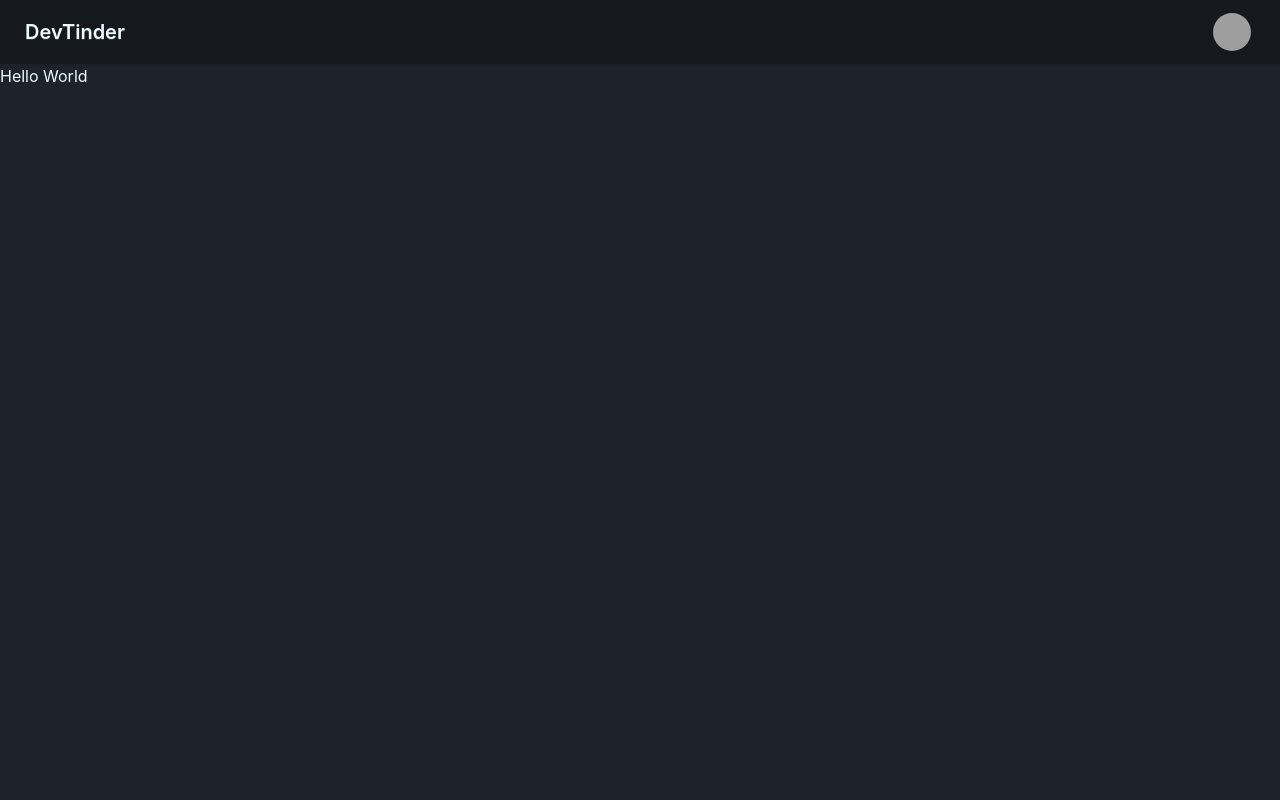
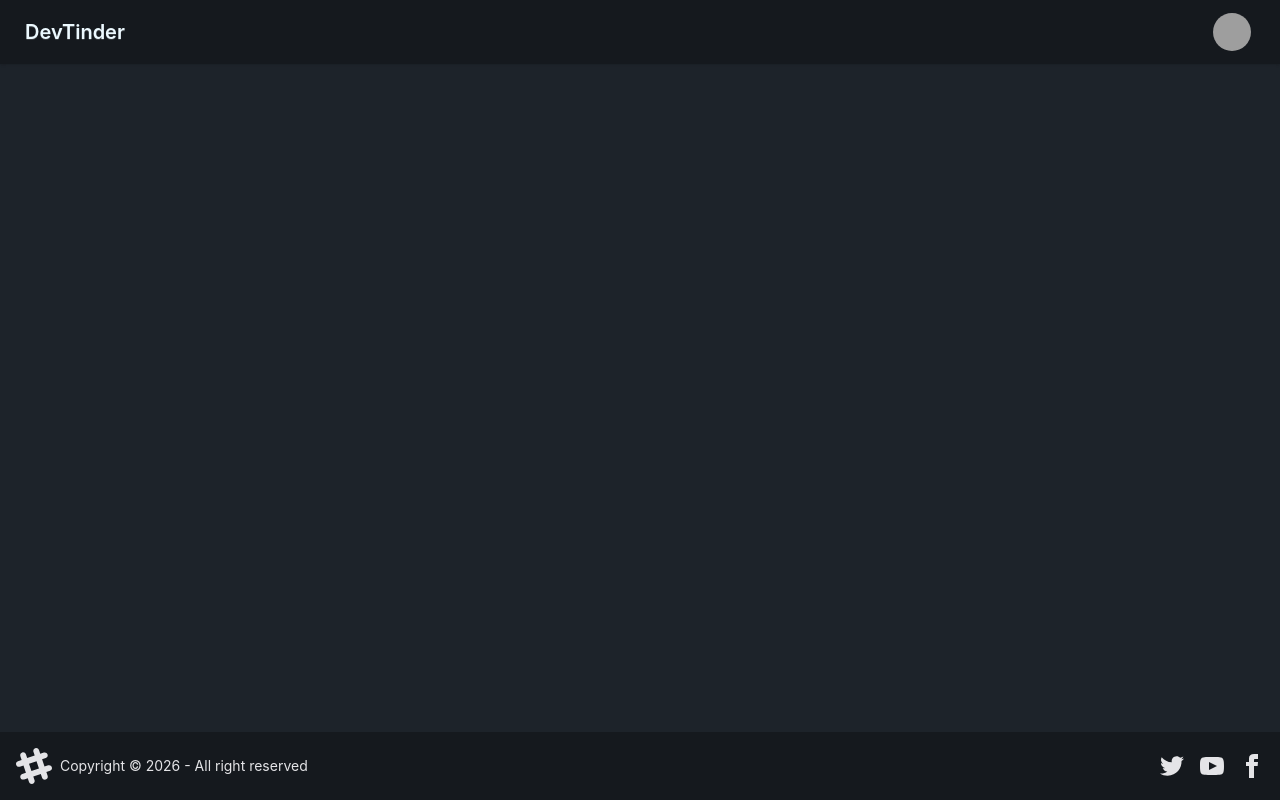
Before and after one commit to kunal2885/DevMatch-web, a React (Vite) app: page / in a window 1280 px wide. Built offline with nearby package versions, Linux system fonts and the light colour scheme; grey boxes are pictures that could not be loaded.

Commit message:
setup the routing in devtinder application using outlet component

```diff
--- a/package.json
+++ b/package.json
@@ -14,6 +14,7 @@
     "daisyui": "^5.5.19",
     "react": "^19.2.5",
     "react-dom": "^19.2.5",
+    "react-router-dom": "^7.15.0",
     "tailwindcss": "^4.3.0"
   },
   "devDependencies": {
--- a/src/App.jsx
+++ b/src/App.jsx
@@ -1,46 +1,21 @@
+import { BrowserRouter, Routes , Route } from "react-router-dom";
+import Login from "./Login";
+import Profile from "./Profile";
+import Body from "./Body"
+
 function App() {
   return (
     <>
-      <div className="navbar bg-base-300 shadow-sm">
-        <div className="flex-1">
-          <a className="btn btn-ghost text-xl">DevTinder</a>
-        </div>
-        <div className="flex gap-2">
+      <BrowserRouter basename="/">
+      <Routes>
+        <Route path="/" element={<Body />} >
+        <Route path="/login" element= {<Login />} />
+        <Route path="/profile" element= {<Profile />} />
+        </Route>
 
-          <div className="dropdown dropdown-end mx-5">
-            <div
-              tabIndex={0}
-              role="button"
-              className="btn btn-ghost btn-circle avatar"
-            >
-              <div className="w-10 rounded-full">
-                <img
-                  alt="Tailwind CSS Navbar component"
-                  src="https://img.daisyui.com/images/stock/photo-1534528741775-53994a69daeb.webp"
-                />
-              </div>
-            </div>
-            <ul
-              tabIndex="-1"
-              className="menu menu-sm dropdown-content bg-base-100 rounded-box z-1 mt-3 w-52 p-2 shadow "
-            >
-              <li>
-                <a className="justify-between">
-                  Profile
-                  <span className="badge">New</span>
-                </a>
-              </li>
-              <li>
-                <a>Settings</a>
-              </li>
-              <li>
-                <a>Logout</a>
-              </li>
-            </ul>
-          </div>
-        </div>
-      </div>
-      <h1>Hello World</h1>
+      </Routes>
+
+      </BrowserRouter>
     </>
   );
 }
--- /dev/null
+++ b/src/Body.jsx
@@ -0,0 +1,16 @@
+import Navbar from './Navbar'
+import React from 'react'
+import { Outlet } from 'react-router-dom'
+import Footer from './Footer'
+
+const Body = () => {
+  return (
+    <div>
+      <Navbar />
+      <Outlet />
+      <Footer />
+    </div>
+  )
+}
+
+export default Body
--- /dev/null
+++ b/src/Footer.jsx
@@ -0,0 +1,59 @@
+import React from 'react'
+
+const Footer = () => {
+  return (
+    <footer className="footer sm:footer-horizontal bg-base-300 text-neutral-content fixed bottom-0 p-4">
+  <aside className="grid-flow-col items-center">
+    <svg
+      width="36"
+      height="36"
+      viewBox="0 0 24 24"
+      xmlns="http://www.w3.org/2000/svg"
+      fillRule="evenodd"
+      clipRule="evenodd"
+      className="fill-current">
+      <path
+        d="M22.672 15.226l-2.432.811.841 2.515c.33 1.019-.209 2.127-1.23 2.456-1.15.325-2.148-.321-2.463-1.226l-.84-2.518-5.013 1.677.84 2.517c.391 1.203-.434 2.542-1.831 2.542-.88 0-1.601-.564-1.86-1.314l-.842-2.516-2.431.809c-1.135.328-2.145-.317-2.463-1.229-.329-1.018.211-2.127 1.231-2.456l2.432-.809-1.621-4.823-2.432.808c-1.355.384-2.558-.59-2.558-1.839 0-.817.509-1.582 1.327-1.846l2.433-.809-.842-2.515c-.33-1.02.211-2.129 1.232-2.458 1.02-.329 2.13.209 2.461 1.229l.842 2.515 5.011-1.677-.839-2.517c-.403-1.238.484-2.553 1.843-2.553.819 0 1.585.509 1.85 1.326l.841 2.517 2.431-.81c1.02-.33 2.131.211 2.461 1.229.332 1.018-.21 2.126-1.23 2.456l-2.433.809 1.622 4.823 2.433-.809c1.242-.401 2.557.484 2.557 1.838 0 .819-.51 1.583-1.328 1.847m-8.992-6.428l-5.01 1.675 1.619 4.828 5.011-1.674-1.62-4.829z"></path>
+    </svg>
+    <p>Copyright © {new Date().getFullYear()} - All right reserved</p>
+  </aside>
+  <nav className="grid-flow-col gap-4 md:place-self-center md:justify-self-end">
+    <a>
+      <svg
+        xmlns="http://www.w3.org/2000/svg"
+        width="24"
+        height="24"
+        viewBox="0 0 24 24"
+        className="fill-current">
+        <path
+          d="M24 4.557c-.883.392-1.832.656-2.828.775 1.017-.609 1.798-1.574 2.165-2.724-.951.564-2.005.974-3.127 1.195-.897-.957-2.178-1.555-3.594-1.555-3.179 0-5.515 2.966-4.797 6.045-4.091-.205-7.719-2.165-10.148-5.144-1.29 2.213-.669 5.108 1.523 6.574-.806-.026-1.566-.247-2.229-.616-.054 2.281 1.581 4.415 3.949 4.89-.693.188-1.452.232-2.224.084.626 1.956 2.444 3.379 4.6 3.419-2.07 1.623-4.678 2.348-7.29 2.04 2.179 1.397 4.768 2.212 7.548 2.212 9.142 0 14.307-7.721 13.995-14.646.962-.695 1.797-1.562 2.457-2.549z"></path>
+      </svg>
+    </a>
+    <a>
+      <svg
+        xmlns="http://www.w3.org/2000/svg"
+        width="24"
+        height="24"
+        viewBox="0 0 24 24"
+        className="fill-current">
+        <path
+          d="M19.615 3.184c-3.604-.246-11.631-.245-15.23 0-3.897.266-4.356 2.62-4.385 8.816.029 6.185.484 8.549 4.385 8.816 3.6.245 11.626.246 15.23 0 3.897-.266 4.356-2.62 4.385-8.816-.029-6.185-.484-8.549-4.385-8.816zm-10.615 12.816v-8l8 3.993-8 4.007z"></path>
+      </svg>
+    </a>
+    <a>
+      <svg
+        xmlns="http://www.w3.org/2000/svg"
+        width="24"
+        height="24"
+        viewBox="0 0 24 24"
+        className="fill-current">
+        <path
+          d="M9 8h-3v4h3v12h5v-12h3.642l.358-4h-4v-1.667c0-.955.192-1.333 1.115-1.333h2.885v-5h-3.808c-3.596 0-5.192 1.583-5.192 4.615v3.385z"></path>
+      </svg>
+    </a>
+  </nav>
+</footer>
+  )
+}
+
+export default Footer
--- /dev/null
+++ b/src/Login.jsx
@@ -0,0 +1,11 @@
+import React from 'react'
+
+const Login = () => {
+  return (
+    <div>
+      Login page
+    </div>
+  )
+}
+
+export default Login
--- /dev/null
+++ b/src/Navbar.jsx
@@ -0,0 +1,49 @@
+import React from 'react'
+
+const Navbar = () => {
+  return (
+
+      <div className="navbar bg-base-300 shadow-sm">
+        <div className="flex-1">
+          <a className="btn btn-ghost text-xl">DevTinder</a>
+        </div>
+        <div className="flex gap-2">
+
+          <div className="dropdown dropdown-end mx-5">
+            <div
+              tabIndex={0}
+              role="button"
+              className="btn btn-ghost btn-circle avatar"
+            >
+              <div className="w-10 rounded-full">
+                <img
+                  alt="Tailwind CSS Navbar component"
+                  src="https://img.daisyui.com/images/stock/photo-1534528741775-53994a69daeb.webp"
+                />
+              </div>
+            </div>
+            <ul
+              tabIndex="-1"
+              className="menu menu-sm dropdown-content bg-base-100 rounded-box z-1 mt-3 w-52 p-2 shadow "
+            >
+              <li>
+                <a className="justify-between">
+                  Profile
+                  <span className="badge">New</span>
+                </a>
+              </li>
+              <li>
+                <a>Settings</a>
+              </li>
+              <li>
+                <a>Logout</a>
+              </li>
+            </ul>
+          </div>
+        </div>
+      </div>
+
+  )
+}
+
+export default Navbar
--- /dev/null
+++ b/src/Profile.jsx
@@ -0,0 +1,11 @@
+import React from 'react'
+
+const Profile = () => {
+  return (
+    <div>
+      Profile page
+    </div>
+  )
+}
+
+export default Profile
```
Also changed, not shown: 1 other file (tests, documents, lock files or other folders).
